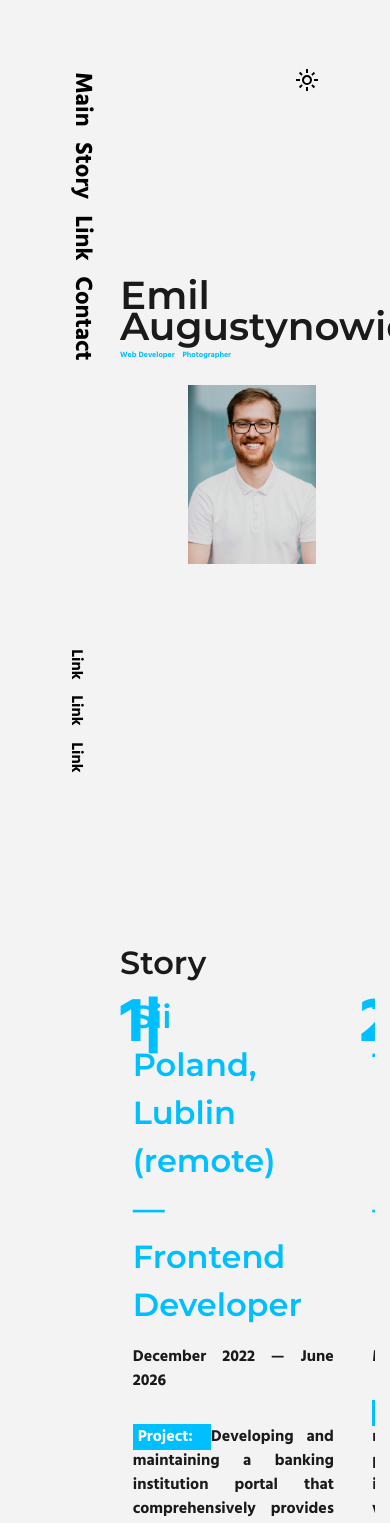
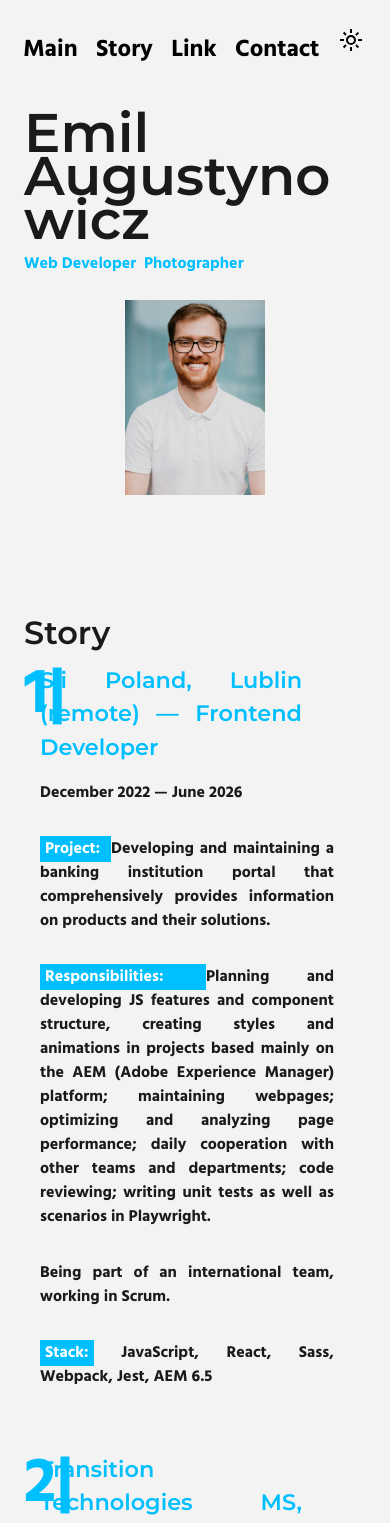
Before and after one commit to Zdechlak89/portfolio_react_ts, a React (Vite) app: page / in a window 390 px wide. Shown: the top 1523 px of the page. Built offline with nearby package versions, Linux system fonts and the light colour scheme.

Commit message:
added changes for skills section and mobile version WIP

```diff
--- a/src/components/Header.scss
+++ b/src/components/Header.scss
@@ -20,4 +20,19 @@ header {
     writing-mode: vertical-lr;
     text-orientation: mixed;
   }
+
+  @media (max-width: 600px) {
+    nav {
+      top: 24px;
+      left: 20px;
+      writing-mode: horizontal-tb;
+      text-orientation: initial;
+      display: flex;
+      gap: 12px;
+    }
+
+    div {
+      display: none;
+    }
+  }
 }
--- a/src/components/Main.tsx
+++ b/src/components/Main.tsx
@@ -14,24 +14,27 @@ import { splitTextIntoWords } from "../utils/textAnimation";
 
 type FormInputElement = HTMLInputElement | HTMLTextAreaElement;
 
-const STACK_TEXTS = [
-  "JavaScript",
-  "Typescript",
-  "React",
-  "Vue.js",
-  "AEM",
-  "Node.js",
-  "PHP",
-  "Sass",
-  "Playwright",
-  "Cypress",
-  "Jest",
-  "Docker",
-  "Webpack",
-  "Vite",
+interface Technology {
+  name: string;
+  level: number;
+}
+
+const STACK_TECHNOLOGIES: Technology[] = [
+  { name: "JavaScript", level: 5 },
+  { name: "Typescript", level: 4 },
+  { name: "React", level: 3 },
+  { name: "Vue.js", level: 2 },
+  { name: "AEM", level: 4 },
+  { name: "Node.js", level: 3 },
+  { name: "PHP", level: 1 },
+  { name: "Sass", level: 5 },
+  { name: "Playwright", level: 4 },
+  { name: "Cypress", level: 4 },
+  { name: "Jest", level: 4 },
+  { name: "Docker", level: 3 },
+  { name: "Webpack", level: 4 },
+  { name: "Vite", level: 3 },
 ];
-
-const STACK_TECHNOLOGIES: string[] = Array.from(new Set(STACK_TEXTS));
 
 interface ContactFormValues {
   name: string;
@@ -129,7 +132,8 @@ const MainSection = (): ReactElement => {
     const textContainer = mainTextRef.current;
     const image = mainImageRef.current;
     const skillsSection = document.getElementById("skills");
-    const skillItems = document.querySelectorAll<HTMLElement>(".tech-stack__item");
+    const skillItems =
+      document.querySelectorAll<HTMLElement>(".tech-stack__item");
 
     if (!section || !textContainer || !image) return;
 
@@ -283,8 +287,25 @@ const MainSection = (): ReactElement => {
               <h2>Skills</h2>
               <div className="tech-stack">
                 {STACK_TECHNOLOGIES.map((technology) => (
-                  <span key={technology} className="tech-stack__item">
-                    {technology}
+                  <span key={technology.name} className="tech-stack__item">
+                    <span>{technology.name}</span>
+                    <span
+                      className="tech-stack__stars"
+                      aria-label={`${technology.level} out of 5`}
+                    >
+                      {Array.from({ length: 5 }, (_, index) => (
+                        <span
+                          key={index}
+                          className={
+                            index < technology.level
+                              ? "tech-stack__star tech-stack__star--filled"
+                              : "tech-stack__star"
+                          }
+                        >
+                          ★
+                        </span>
+                      ))}
+                    </span>
                   </span>
                 ))}
               </div>
--- a/src/components/ModeButton.tsx
+++ b/src/components/ModeButton.tsx
@@ -21,5 +21,10 @@ const ModeButton = styled.button`
     background-image: url("./dark_mode_FILL0_wght400_GRAD0_opsz24.svg");
     filter: invert(90%);
   }
+
+  @media (max-width: 600px) {
+    top: 24px;
+    right: 20px;
+  }
 `;
 export default ModeButton;
--- a/src/components/VerticalContainer.tsx
+++ b/src/components/VerticalContainer.tsx
@@ -12,6 +12,9 @@ function VerticalContainer() {
       return;
     }
 
+    const mm = gsap.matchMedia();
+
+    mm.add("(min-width: 601px)", () => {
       const timelineAnimation = gsap.to(horizontalSections, {
         xPercent: -100 * (horizontalSections.length - 1),
         ease: "none",
@@ -25,6 +28,11 @@ function VerticalContainer() {
 
       return () => {
         timelineAnimation.kill();
+      };
+    });
+
+    return () => {
+      mm.revert();
     };
   }, []);
 
--- a/src/index.scss
+++ b/src/index.scss
@@ -212,14 +212,31 @@ button:focus-visible {
   &__item {
     display: inline-flex;
     align-items: center;
+    gap: 0.5rem;
     justify-content: center;
     padding: 0.7rem 1rem;
     background: linear-gradient(135deg, #00bfff 0%, #0088cc 100%);
     color: #ffffff;
     font-weight: 600;
     box-shadow: 0 8px 20px rgba(0, 191, 255, 0.2);
+    border-radius: 8px;
     opacity: 0;
     transform: translateY(18px);
+  }
+
+  &__stars {
+    display: inline-flex;
+    gap: 1px;
+    font-size: 0.8rem;
+    letter-spacing: 1px;
+  }
+
+  &__star {
+    opacity: 0.35;
+
+    &--filled {
+      opacity: 1;
+    }
   }
 }
 
@@ -356,6 +373,78 @@ nav a {
   display: contents;
 }
 
+@media (max-width: 600px) {
+  :root {
+    --side-margin: 24px;
+  }
+
+  #main {
+    min-height: auto;
+    padding-top: 100px;
+    padding-bottom: 40px;
+  }
+
+  .main-heading {
+    font-size: 3.4rem;
+    text-align: left;
+    overflow-wrap: anywhere;
+  }
+
+  .main-text p {
+    font-size: 1rem;
+  }
+
+  .main-image {
+    max-width: 140px;
+  }
+
+  #story {
+    min-height: auto;
+    padding-top: 60px;
+    padding-bottom: 60px;
+  }
+
+  .timeline {
+    &-list {
+      flex-direction: column;
+      flex-wrap: wrap;
+      width: 100%;
+      overflow: visible;
+      gap: 2rem;
+    }
+
+    &-item {
+      flex: none;
+      max-height: none;
+      padding: 0 2rem 0 1rem;
+
+      h3 {
+        font-size: 1.4rem;
+      }
+    }
+  }
+
+  #skills {
+    min-height: auto;
+    padding-top: 60px;
+    padding-bottom: 60px;
+  }
+
+  .tech-stack {
+    display: grid;
+    grid-template-columns: repeat(2, minmax(0, 1fr));
+  }
+
+  #contact {
+    min-height: auto;
+    padding-bottom: 60px;
+  }
+
+  .contact-form {
+    padding: 1.5rem;
+  }
+}
+
 .col {
   grid-column: span 12;
 
```
Lines whose indentation alone changed are shown as unchanged.
